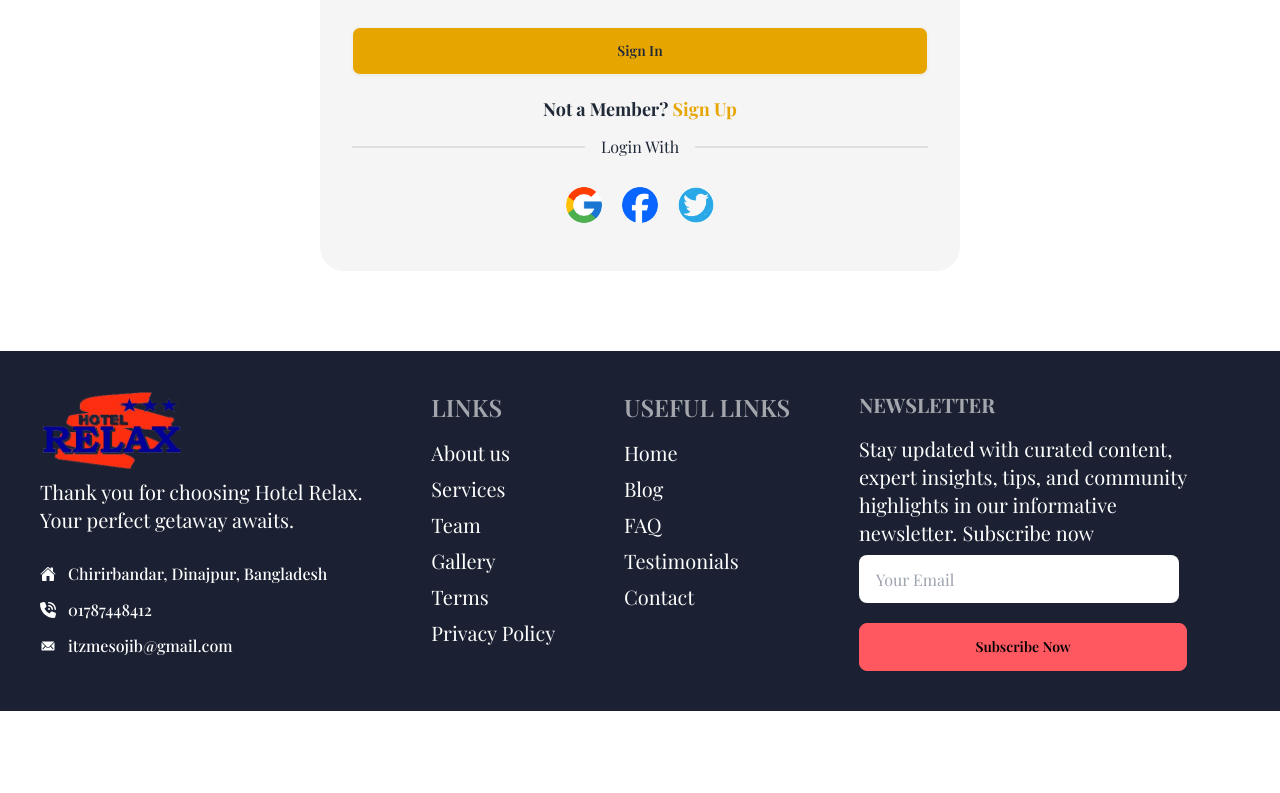
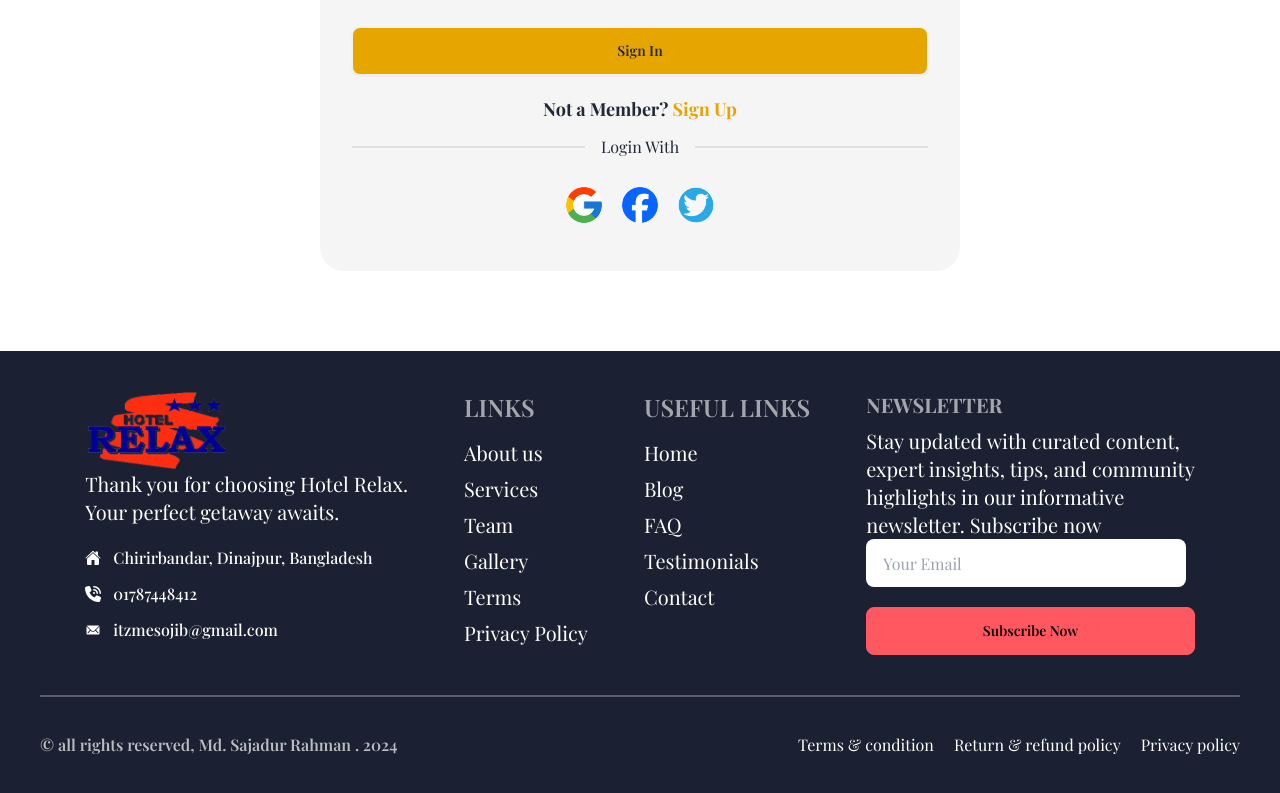
Before and after one commit to developersajadur/client-Side-Hotel-booking-website-by-react, a React (Vite) app: page /login in a window 1280 px wide. Shown: the part 509-1302 px from the top of the page. Before the commit the page ends 1220 px from the top, so only its background shows below. Built offline with nearby package versions, Linux system fonts and the light colour scheme; no server answers; a web font is replaced by a local one.

Commit message:
project complete

```diff
--- a/src/Components/Blog/HomePageBlogs.jsx
+++ b/src/Components/Blog/HomePageBlogs.jsx
@@ -15,7 +15,12 @@ const HomePageBlogs = () => {
 
     return (
         <div className="mt-10 px-2 lg:px-10">
-            <h1 className="text-center text-4xl font-bold mb-10">Our Latest Blogs</h1>
+                  <div className="mb-10 text-center">
+                  <h1 className="text-center text-4xl font-bold">Our Latest Blogs</h1>
+        <p className="section-p text-base mt-5">
+        Stay updated with our latest insights, tips, and stories. <br /> Explore our blog for travel inspiration
+        </p>
+      </div>
             <div className="grid grid-cols-1 md:grid-cols-2 lg:grid-cols-3 gap-10">
                 {
                    Array.isArray(blogs) && blogs?.slice(0, seeDetails).map(blog => (
--- a/src/Components/Facilities.jsx
+++ b/src/Components/Facilities.jsx
@@ -4,7 +4,13 @@ AOS.init();
 const Facilities = () => {
     return (
         <div className="mt-20 mb-10 px-2 lg:px-10">
-            <h1 className="text-4xl font-bold text-center">Why You Choose Our Hotel </h1>
+                <div className="mb-10 text-center">
+                <h1 className="text-4xl font-bold text-center">Why You Choose Our Hotel </h1>
+        <p className="section-p text-base mt-5">
+        Experience unparalleled Wifi, prime location, and exceptional amenities. <br /> Make unforgettable memories with us today
+        </p>
+      </div>
+
         <div className="mt-10 flex justify-center flex-col md:flex-row lg:flex-row gap-10 ">
 
             {/* ------------------card-1---------------------- */}
--- a/src/Components/Footer.jsx
+++ b/src/Components/Footer.jsx
@@ -1,4 +1,4 @@
-import { MdLanguage  } from "react-icons/md";
+
 import { IoHome } from "react-icons/io5";
 import { FaPhoneVolume } from "react-icons/fa6";
 import { IoIosMail } from "react-icons/io";
@@ -6,7 +6,8 @@ import { Link } from "react-router-dom";
 const Footer = () => {
     return (
         <div className="mt-20">
-            <footer className="footer p-10 bg-[#1B2132] text-xl text-white">
+            <footer className="p-10 flex flex-col bg-[#1B2132] text-xl text-white">
+              <div className="flex flex-col md:flex-row lg:flex-row justify-center gap-5 md:gap-8 lg:gap-14 ">
   <aside>
   <Link to="/"><img className="w-36" src="./logo.png" alt="logo" /></Link>
     <p>Thank you for choosing Hotel Relax. <br /> Your perfect getaway awaits.</p>
@@ -16,7 +17,7 @@ const Footer = () => {
                 <div className="flex items-center gap-3 text-base font-medium"><IoIosMail /> itzmesojib@gmail.com</div>
             </div>
   </aside>
-  <nav>
+  <nav className="flex flex-col gap-2">
     <h6 className="footer-title text-2xl text-white font-semibold">Links</h6>
     <a className="link link-hover">About us</a>
     <a className="link link-hover">Services</a>
@@ -25,7 +26,7 @@ const Footer = () => {
     <a className="link link-hover">Terms</a>
     <a className="link link-hover">Privacy Policy </a>
   </nav>
-  <nav>
+  <nav className="flex flex-col gap-2">
     <h6 className="footer-title text-2xl text-white font-semibold">Useful Links</h6>
       <Link to="/" className="link link-hover">Home</Link>
       <Link to="blogs" className="link link-hover">Blog</Link>
@@ -42,7 +43,18 @@ const Footer = () => {
     </form>
 
   </nav>
+</div>
+<div className="divider w-full border h-0 mt-10 border-[#FFFFFF4D]"></div>
+<div className="flex flex-col-reverse mt-5 lg:flex-row text-center justify-center lg:justify-between">
+  <p className="text-[#FFFFFFB3] font-semibold text-xs lg:text-base mt-10 lg:mt-0">© all rights reserved, <a target="-blank" href="https://github.com/itzmesojib"> Md. Sajadur Rahman</a> . 2024</p>
+  <div className="flex text-base gap-5 justify-center text-white">
+      <a href="#">Terms & condition</a>
+      <a href="#">Return & refund policy</a>
+      <a href="#">Privacy policy</a>
+  </div>
+</div>
 </footer>
+
         </div>
     );
 };
--- a/src/Components/HomePageRooms.jsx
+++ b/src/Components/HomePageRooms.jsx
@@ -17,7 +17,12 @@ const HomePageRooms = () => {
     // }
     return (
        <div className="px-1 lg:px-10 bg-[#F5F5F5] pt-10 pb-10 rounded-t-[5%]">
-         <h1 className="text-4xl font-bold text-center mb-20">Our Rooms </h1>
+              <div className="mb-10 text-center">
+        <h1 className="text-4xl font-bold text-center">Our Rooms</h1>
+        <p className="section-p text-base mt-5">
+        indulge in comfort and style. Explore our range of <br /> luxurious accommodations for your perfect stay.
+        </p>
+      </div>
          <div  className="grid md:grid-cols-2 lg:grid-cols-2 gap-5 md:gap-10 lg:gap-12  ">
         {
            Array.isArray(rooms) && rooms?.slice(0 , seeDetails ).map(room => <Room
--- a/src/Components/Room/MyRooms.jsx
+++ b/src/Components/Room/MyRooms.jsx
@@ -19,7 +19,9 @@ const MyRooms = () => {
                 </title>
             </Helmet>
 
-
+            <div className="w-full  text-center py-5 rounded-xl bg-[#1313130D] mt-10 mb-5">
+            <h1 className="text-4xl font-bold">Our Awesome Rooms</h1>
+        </div>
 
             {myRooms.length === 0 ?
             ( <div className="h-full w-full flex gap-5 lg:gap-10 flex-col mt-10 lg:mt-20 justify-center items-center">
@@ -31,7 +33,8 @@ const MyRooms = () => {
 
             </div> )
             :
-    ( <div className="grid md:grid-cols-2 lg:grid-cols-2 gap-5 md:gap-10 lg:gap-12 mt-10">
+    (
+         <div className="grid md:grid-cols-2 lg:grid-cols-2 gap-5 md:gap-10 lg:gap-12 mt-10">
      {Array.isArray(myRooms) && myRooms.map(room => (
          <Room
              key={room.id}
--- a/src/Components/Testimonials.jsx
+++ b/src/Components/Testimonials.jsx
@@ -21,9 +21,15 @@ const Testimonials = () => {
 
         <div className="mt-10 px-2 lg:px-10 lg:mt-20 ">
 
+<div className="mb-10 text-center">
+        <h1 className="section-title font-bold text-2xl lg:text-4xl">What Our Client Says</h1>
+        <p className="section-p text-base mt-5">
+        Discover why our hotel exceeds expectations.
+        Unforgettable <br /> experiences await. Explore now.
+        </p>
+      </div>
 
 {/* ------------------ large device--------------------- */}
-<h1 className="text-2xl lg:text-4xl font-bold text-center">What Our Client Says</h1>
 <div className="hidden lg:block">
             <div className="flex ml-[-70px] py-10 mt-8 gap-20 "> <h1/>
 
```
